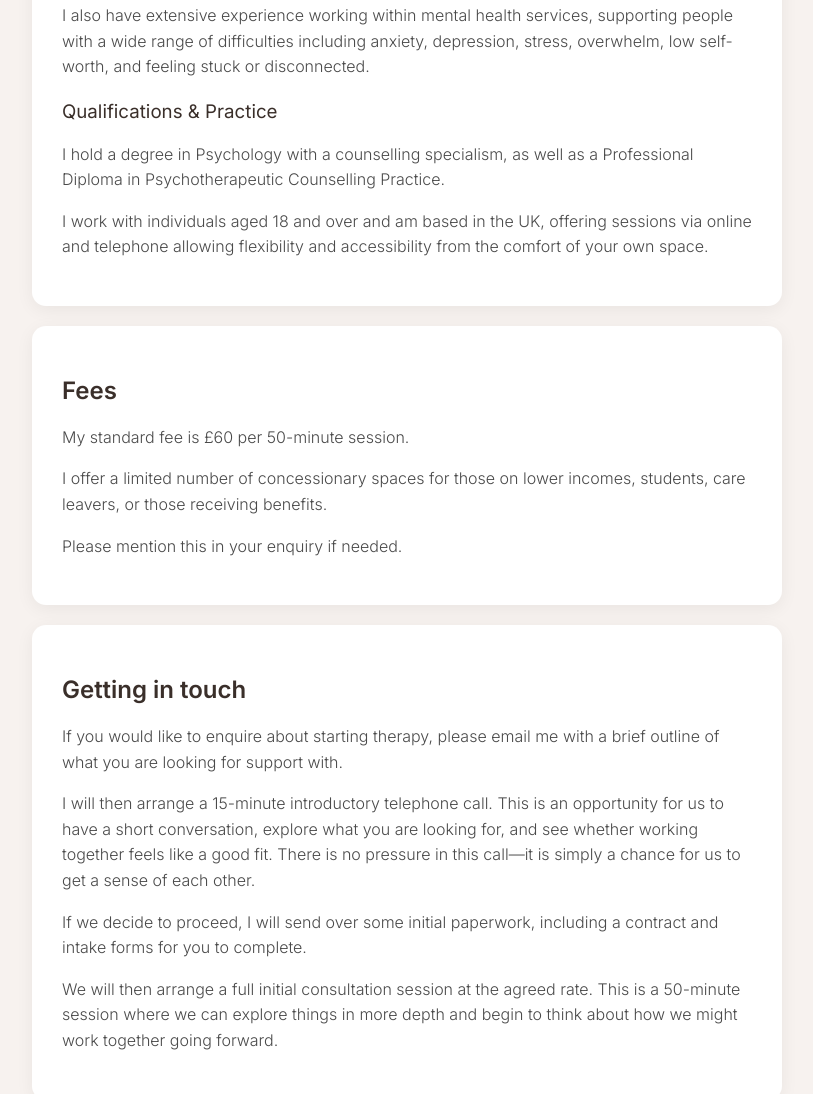
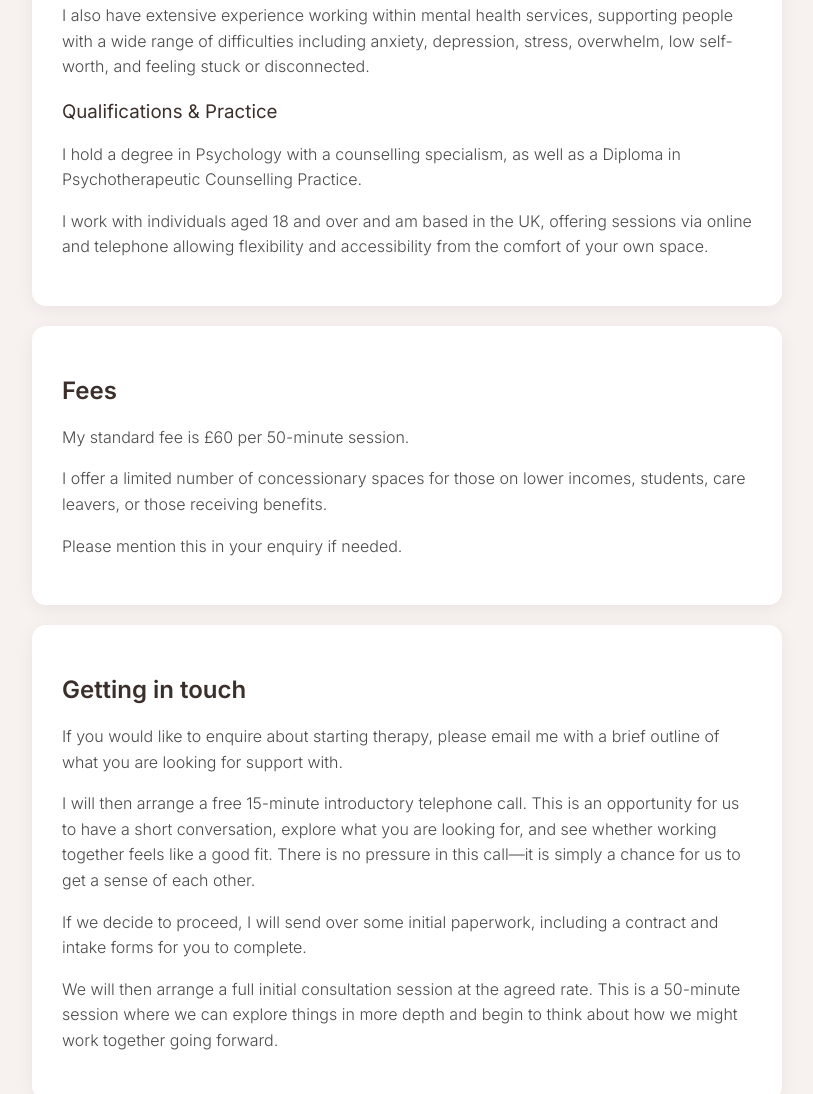
Before and after one commit to LaviniaPsychotherapy/Lavinia-H-Psychotherapy-and-Counselling, a plain HTML site: page index.html in a window 1280 px wide. Shown: the part 1254-2348 px from the top of the page, without its empty margins (233-1046 px from the left). Drawn offline with Linux system fonts and the light colour scheme.

Commit message:
index.html

```diff
--- a/index.html
+++ b/index.html
@@ -123,7 +123,7 @@
   <h3 style="margin-top:20px;">Qualifications & Practice</h3>
 
   <p>
-    I hold a degree in Psychology with a counselling specialism, as well as a Professional Diploma in Psychotherapeutic Counselling Practice.
+    I hold a degree in Psychology with a counselling specialism, as well as a Diploma in Psychotherapeutic Counselling Practice.
   </p>
 
   <p>
@@ -151,7 +151,7 @@
   </p>
 
   <p>
-    I will then arrange a 15-minute introductory telephone call. This is an opportunity for us to have a short conversation, explore what you are looking for, and see whether working together feels like a good fit. There is no pressure in this call—it is simply a chance for us to get a sense of each other.
+    I will then arrange a free 15-minute introductory telephone call. This is an opportunity for us to have a short conversation, explore what you are looking for, and see whether working together feels like a good fit. There is no pressure in this call—it is simply a chance for us to get a sense of each other.
   </p>
 
   <p>
```
